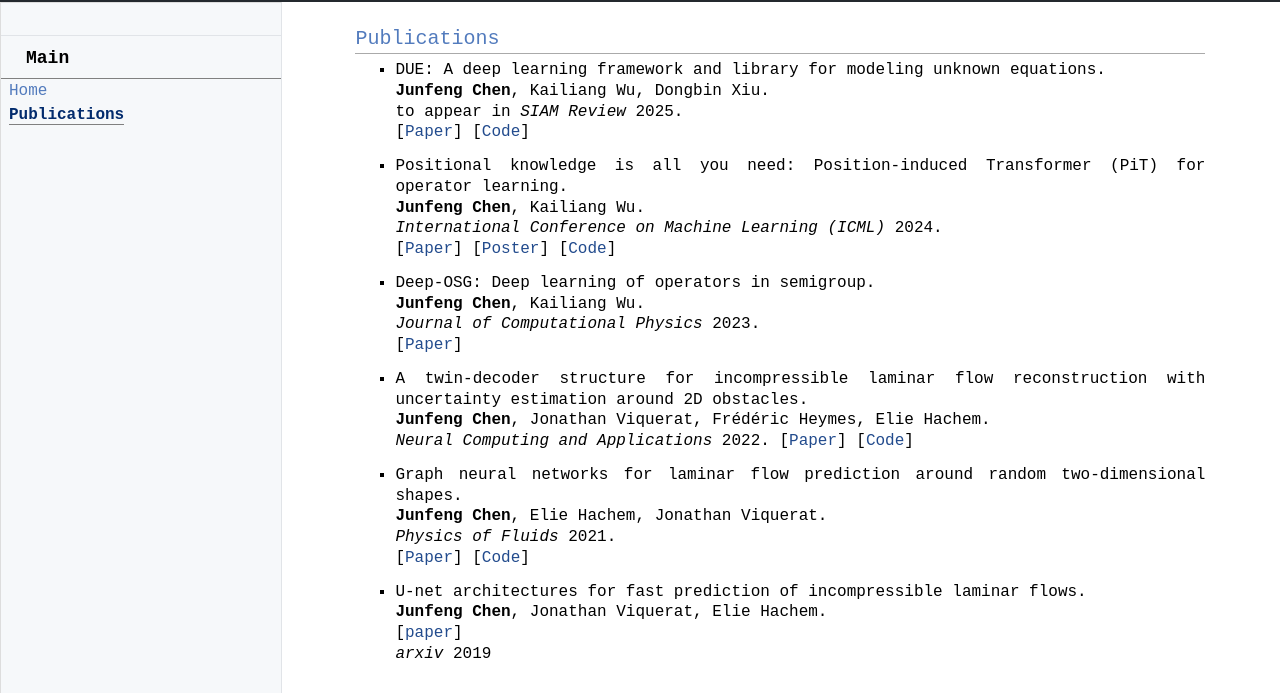
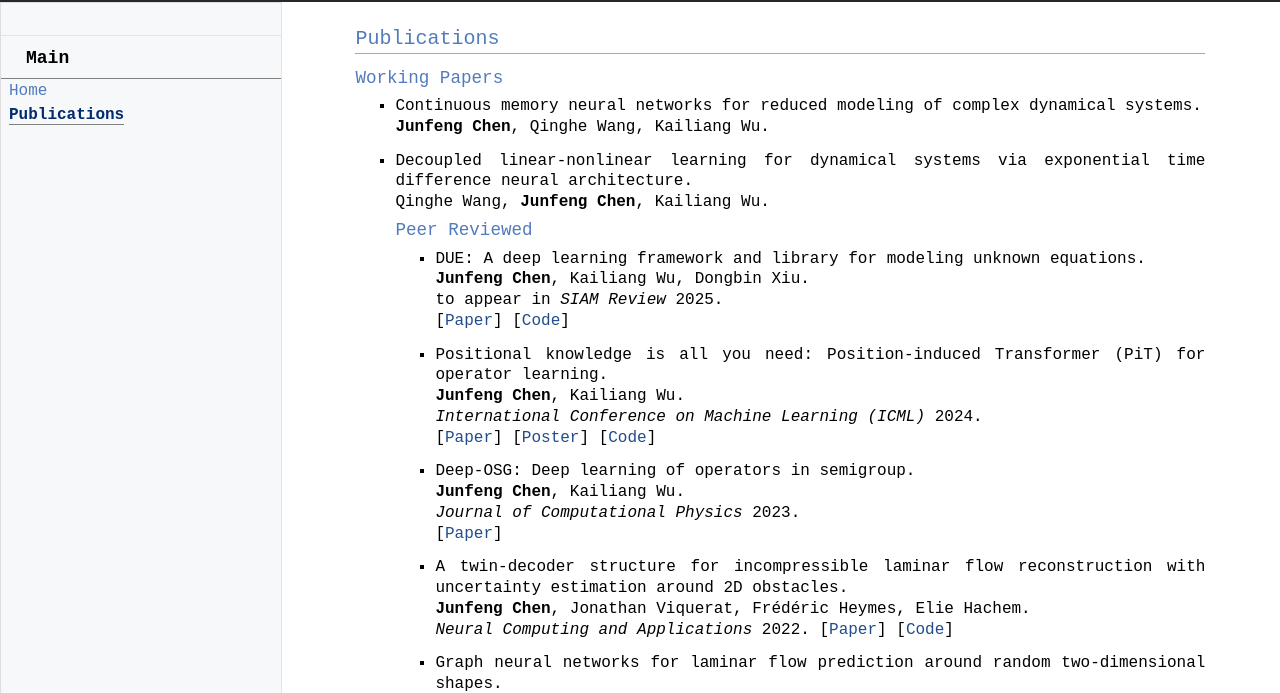
Before and after one commit to junfeng-chen/junfeng-chen.github.io, a plain HTML site: page docs/publications.html in a window 1280 px wide. Shown: the part 68-761 px from the top of the page. Drawn offline with nearby package versions, Linux system fonts and the light colour scheme; some packages are replaced by stand-ins of ours; files that its build step writes are made by us from their sources.

Commit message:
update pub

```diff
--- a/docs/publications.html
+++ b/docs/publications.html
@@ -50,6 +50,19 @@ MathJax.Hub.Config({
 <div id="layout-content-container">
 <div id="layout-content">
 <h2>Publications</h2>
+<h3>Working Papers</h3>
+<ul>
+<li><p>Continuous memory neural networks for reduced modeling of complex dynamical systems. <br />
+<b>Junfeng Chen</b>, Qinghe Wang, Kailiang Wu. <br />
+</li>
+</ul>
+<ul>
+<li><p>Decoupled linear-nonlinear learning for dynamical systems via exponential time difference neural architecture. <br />
+Qinghe Wang, <b>Junfeng Chen</b>, Kailiang Wu. <br />
+</li>
+</ul>
+<ul>
+<h3>Peer Reviewed</h3>
 <ul>
 <li><p>DUE: A deep learning framework and library for modeling unknown equations. <br />
 <b>Junfeng Chen</b>, Kailiang Wu, Dongbin Xiu. <br />
@@ -90,6 +103,7 @@ to appear in <i>SIAM Review</i> 2025. <br />
 [<a href="https://github.com/cfl-minds/gnn_laminar_flow" target=&ldquo;blank&rdquo;>Code</a>]
 </li>
 </ul>
+<h3>Preprints</h3>
 <ul>
 <li><p>U-net architectures for fast prediction of incompressible laminar flows. <br />
 <b>Junfeng Chen</b>, Jonathan Viquerat, Elie Hachem. <br />
```
Also changed, not shown: 3 other files.
